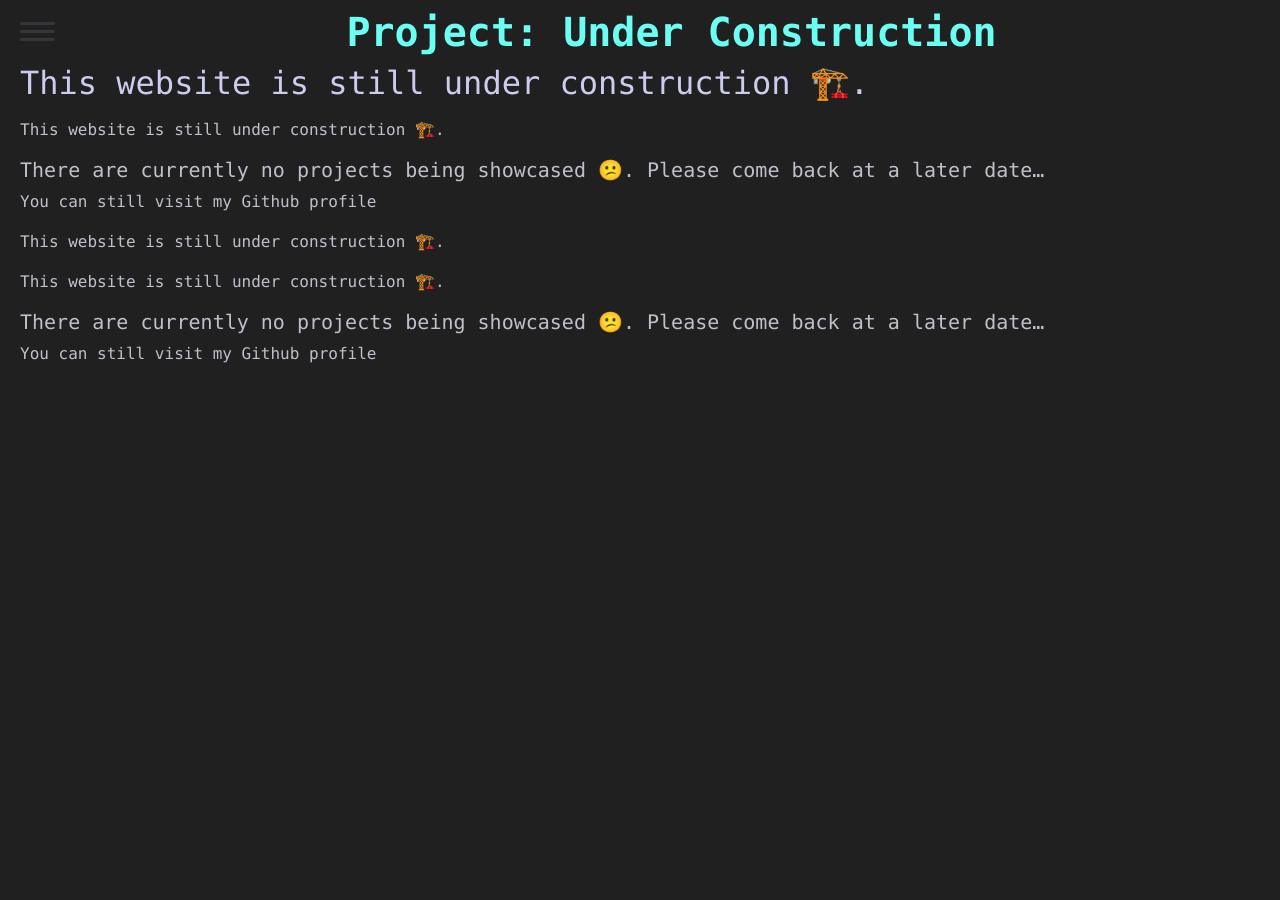
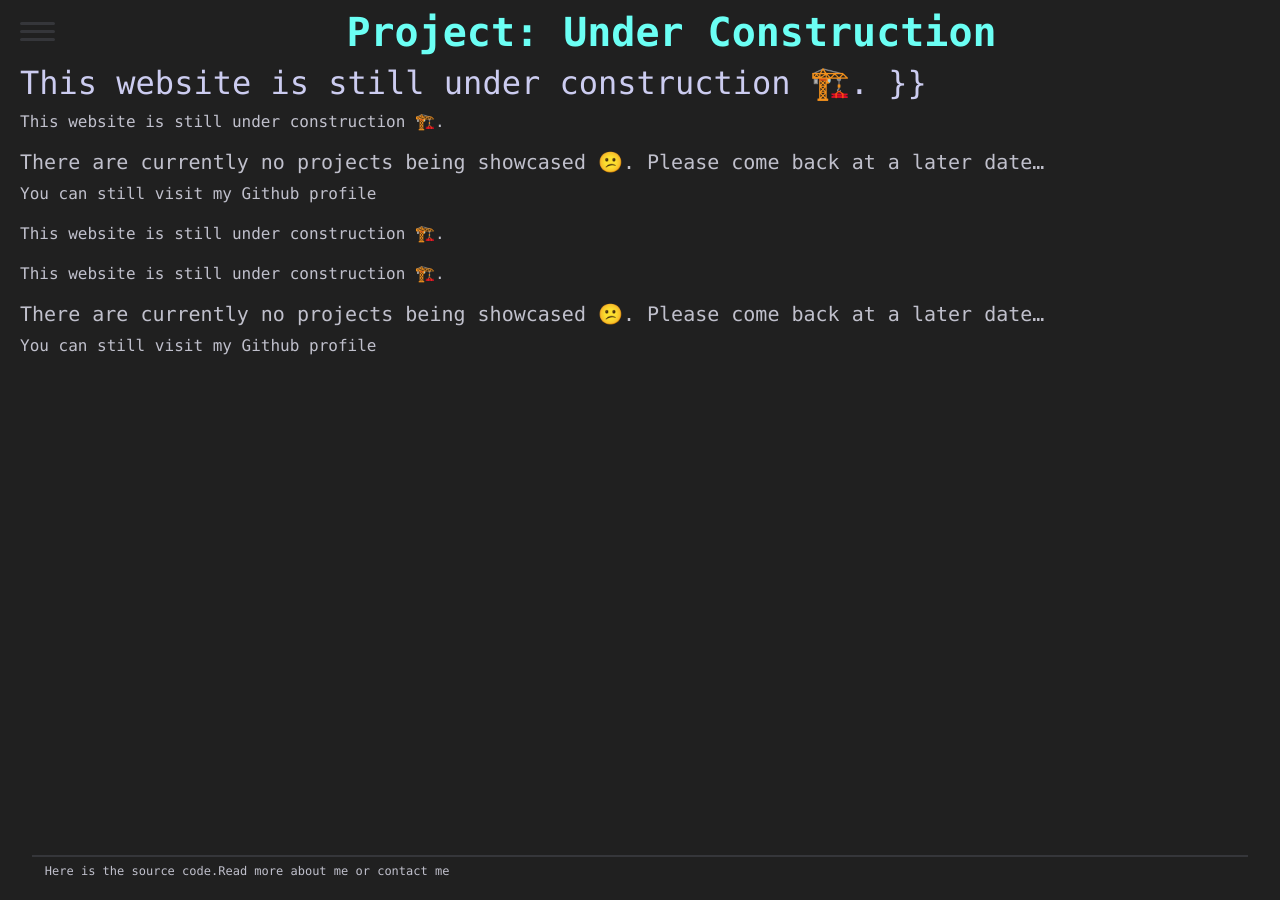
Before and after one commit to AAellen/AAellen.github.io, a Jekyll site: the page built from _posts/0000-01-01-empty.md, in a window 1280 px wide. Built offline with Jekyll 4.4.1, drawn with Linux system fonts in a browser that asks for light colours; emoji names are drawn with the system emoji font.

Commit message:
Remove <p> tags from excerpt

```diff
--- a/_layouts/project.html
+++ b/_layouts/project.html
@@ -38,11 +38,12 @@
 
 		<div class="content">
 			<h1 class="title">Project: {{ page.title }}</h1>
-			<h2 class="excerpt">{{ page.excerpt }}</h2>
+			<h2 class="excerpt">{{ page.excerpt | remove: '<p>' | remove: '</p>'}} }}</h2>
 			<div id="debugContent">{{ page.content }}</div>
 			<div id="debugExcerpt">{{ page.excerpt }}</div>
 
 			{{ page.content | remove: page.excerpt }}
+			<footer>Here is the <a href="github.com/aaellen/{{ page.title }}">source code</a>.Read more <a href="/about">about</a> me or <a href="#contact">contact</a> me</p></footer>
 		</div>
 
 	</section>
```
